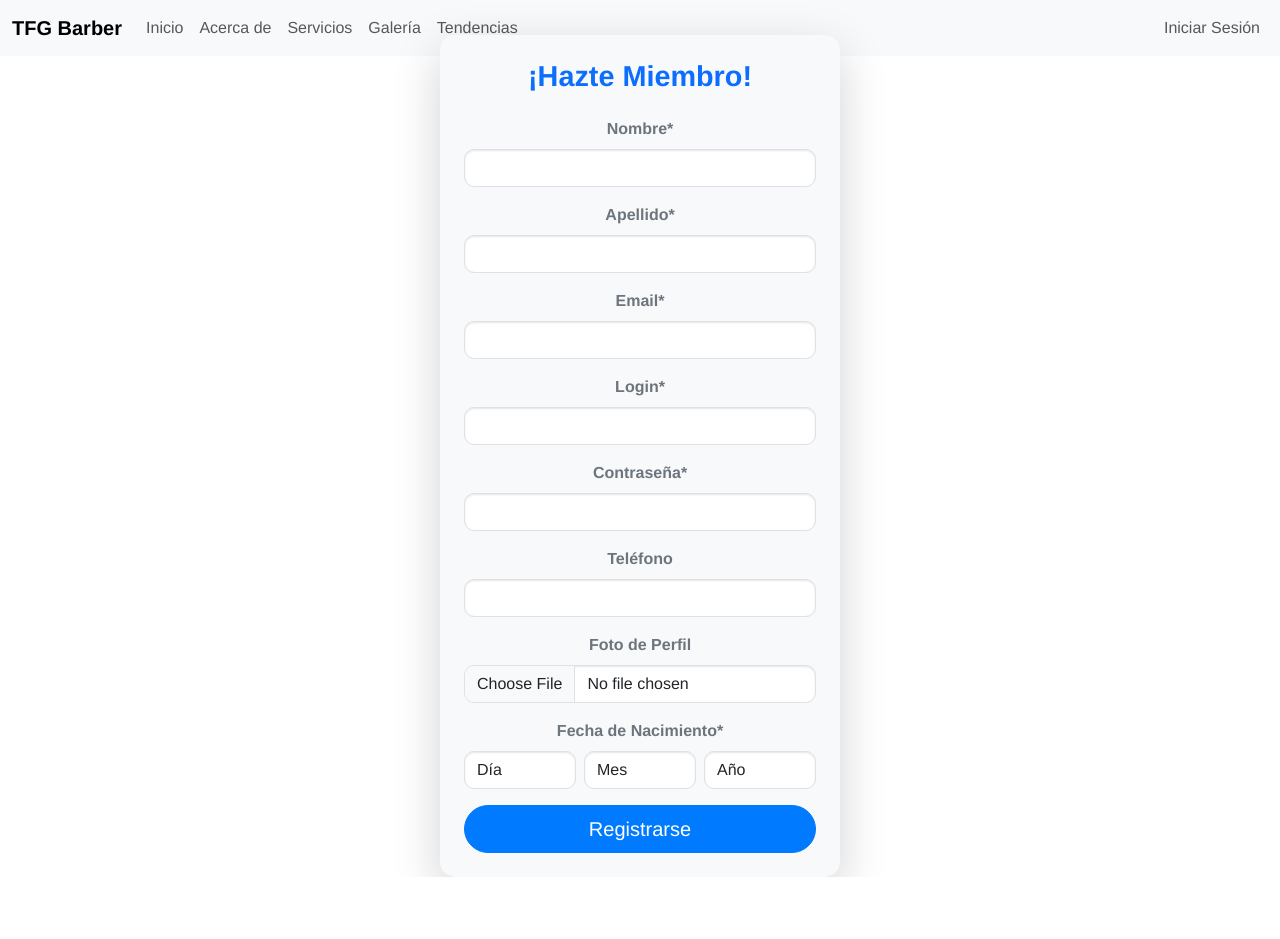
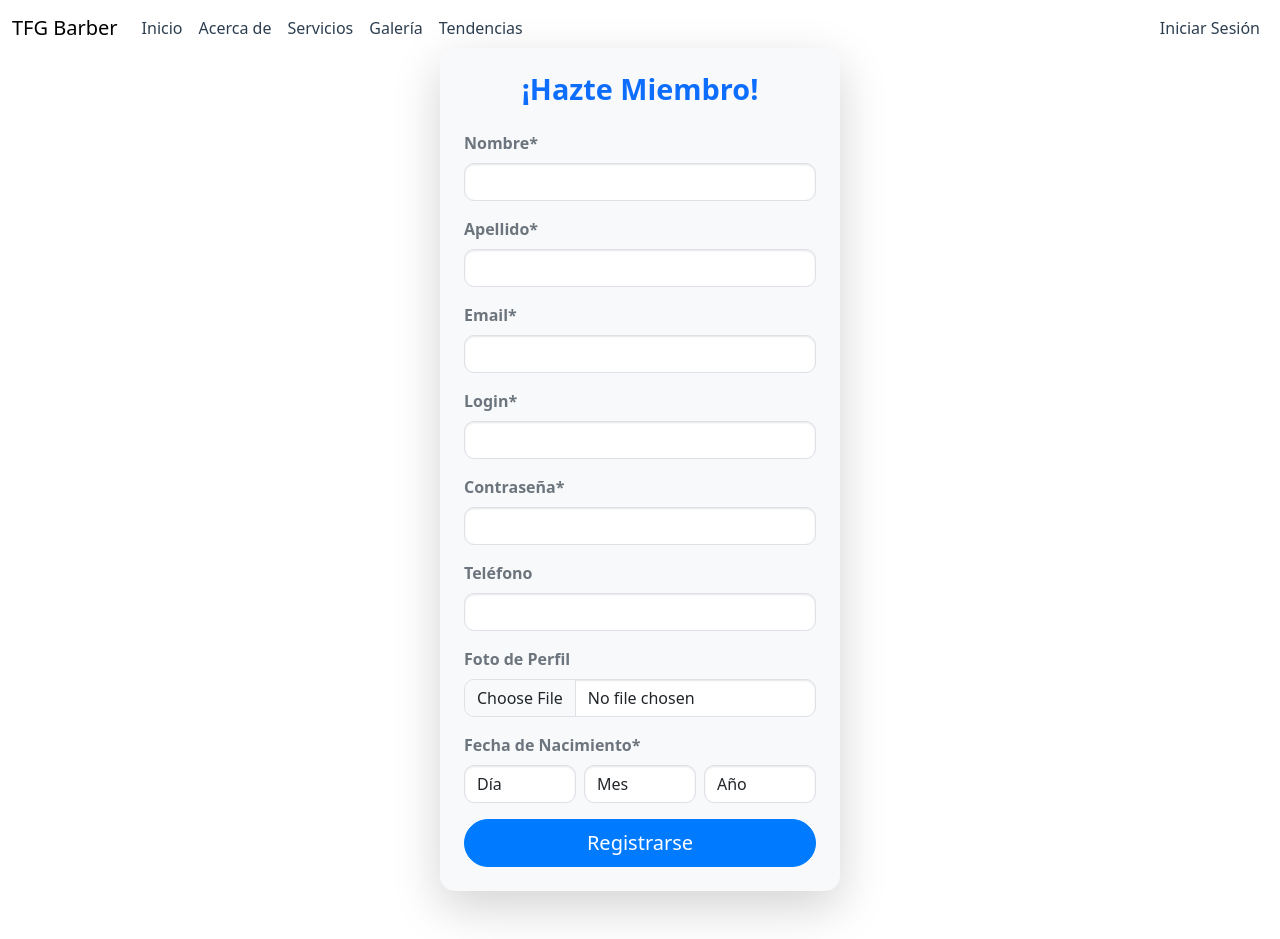
Before and after one commit to xoanmc/tfg-barber-manager, a Vue app in the folder cliente/: page /register in a window 1280 px wide. Before the commit the page ends 877 px from the top, so only its background shows below. Built offline with nearby package versions, Linux system fonts and the light colour scheme.

Commit message:
Ajustes estéticos en la barra de menús.

```diff
--- a/cliente/src/App.vue
+++ b/cliente/src/App.vue
@@ -1,46 +1,68 @@
 <template>
-  <nav class="navbar navbar-expand-lg bg-light">
+<nav
+    class="navbar navbar-expand-lg navbar-transparent"
+    :style="{ color: textColor }"
+  >
     <div class="container-fluid">
       <router-link class="navbar-brand" to="/home">TFG Barber</router-link>
-      <button class="navbar-toggler" type="button" data-bs-toggle="collapse" data-bs-target="#navbarSupportedContent"
-        aria-controls="navbarSupportedContent" aria-expanded="false" aria-label="Toggle navigation">
+      <button
+        class="navbar-toggler"
+        type="button"
+        data-bs-toggle="collapse"
+        data-bs-target="#navbarSupportedContent"
+        aria-controls="navbarSupportedContent"
+        aria-expanded="false"
+        aria-label="Toggle navigation"
+      >
         <span class="navbar-toggler-icon"></span>
       </button>
       <div class="collapse navbar-collapse" id="navbarSupportedContent">
         <ul class="navbar-nav me-auto mb-2 mb-lg-0">
           <li class="nav-item">
-            <router-link to="/home" class="nav-link" aria-current="page" active-class="active">
+            <router-link to="/home" class="nav-link" active-class="active">
               Inicio
             </router-link>
           </li>
           <li class="nav-item">
-            <router-link class="nav-link" to="/about" active-class="active">
+            <router-link to="/about" class="nav-link" active-class="active">
               Acerca de
             </router-link>
           </li>
           <li class="nav-item">
-            <router-link class="nav-link" to="/services" active-class="active">
+            <router-link to="/services" class="nav-link" active-class="active">
               Servicios
             </router-link>
           </li>
           <li class="nav-item">
-            <router-link class="nav-link" to="/gallery" active-class="active">
+            <router-link to="/gallery" class="nav-link" active-class="active">
               Galería
             </router-link>
           </li>
           <li class="nav-item">
-            <router-link class="nav-link" to="/trending" active-class="active">
+            <router-link to="/trending" class="nav-link" active-class="active">
               Tendencias
             </router-link>
           </li>
         </ul>
         <ul class="navbar-nav">
-          <li class="nav-item dropdown" v-if="store.state.user.logged">
-            <a class="nav-link dropdown-toggle" href="#" id="userDropdown" role="button" data-bs-toggle="dropdown"
-              aria-expanded="false">
+          <li
+            class="nav-item dropdown"
+            v-if="store.state.user.logged"
+          >
+            <a
+              class="nav-link dropdown-toggle"
+              href="#"
+              id="userDropdown"
+              role="button"
+              data-bs-toggle="dropdown"
+              aria-expanded="false"
+            >
               Hola, {{ store.state.user.login }}
             </a>
-            <ul class="dropdown-menu dropdown-menu-end" aria-labelledby="userDropdown">
+            <ul
+              class="dropdown-menu dropdown-menu-end"
+              aria-labelledby="userDropdown"
+            >
               <template v-if="isCliente">
                 <li>
                   <a class="dropdown-item" @click="irAPerfil">Perfil</a>
@@ -79,7 +101,10 @@
               </li>
             </ul>
           </li>
-          <li class="nav-item" v-if="!store.state.user.logged">
+          <li
+            class="nav-item"
+            v-if="!store.state.user.logged"
+          >
             <router-link class="nav-link" to="/login" active-class="active">
               Iniciar Sesión
             </router-link>
@@ -99,9 +124,13 @@ export default {
   data() {
     return {
       store: getStore(),
+      textColor: "#ffffff",
     };
   },
   computed: {
+    isHome() {
+      return this.$route.path === "/home";
+    },
     isLogged() {
       return this.store.state.user.logged;
     },
@@ -115,7 +144,21 @@ export default {
       return auth.isJefe();
     },
   },
+  watch: {
+    $route: "updateNavbarStyle",
+  },
+  mounted() {
+    this.updateNavbarStyle();
+  },
   methods: {
+    updateNavbarStyle() {
+      // Define los colores en función de la ruta
+      if (this.isHome) {
+        this.textColor = "#ffffff"; // Blanco para fondo oscuro
+      } else {
+        this.textColor = "#2c3e50"; // Oscuro para fondo claro
+      }
+    },
     desautenticarme() {
       auth.logout();
       this.$router.push("/login");
@@ -152,32 +195,37 @@ export default {
 };
 </script>
 
-<style>
-#app {
-  font-family: Avenir, Helvetica, Arial, sans-serif;
-  -webkit-font-smoothing: antialiased;
-  -moz-osx-font-smoothing: grayscale;
-  text-align: center;
-  color: #2c3e50;
+<style scoped>
+.router-view {
+  margin-top: 80px;
 }
 
-nav {
-  padding: 30px;
+.navbar {
+  position: fixed;
+  top: 0;
+  width: 100%;
+  z-index: 1000;
+  transition: background-color 0.3s ease, color 0.3s ease; /* Transiciones suaves */
 }
 
-nav a {
-  font-weight: bold;
-  color: #2c3e50;
-  cursor: pointer;
+
+.navbar-transparent {
+  background: transparent !important;
 }
 
-.dropdown-menu {
-  right: 0;
-  left: auto;
+
+.navbar-brand,
+.nav-link,
+.navbar-toggler-icon {
+  transition: color 0.3s ease;
 }
 
-.dropdown-item.text-danger:hover {
-  background-color: #f8d7da;
-  color: #721c24;
+
+.navbar-transparent .nav-link {
+  color: inherit !important;
+}
+
+.navbar-transparent .nav-link:hover {
+  color: rgba(15, 105, 230, 0.8) !important; /* Color al pasar el mouse */
 }
 </style>
--- a/cliente/src/components/Cliente/ClienteRegisterForm.vue
+++ b/cliente/src/components/Cliente/ClienteRegisterForm.vue
@@ -1,5 +1,5 @@
 <template>
-  <div class="container py-5 d-flex justify-content-center align-items-center vh-100">
+  <div class="container py-5 d-flex justify-content-center align-items-center" style="min-height: calc(100vh - 56px);">
     <div class="card shadow-lg w-100" style="max-width: 400px; border-radius: 15px;">
       <div class="card-body p-4">
         <h2 class="text-center text-primary fw-bold mb-4">¡Hazte Miembro!</h2>
```
Also changed, not shown: 2 other files (tests, documents, lock files or other folders).
